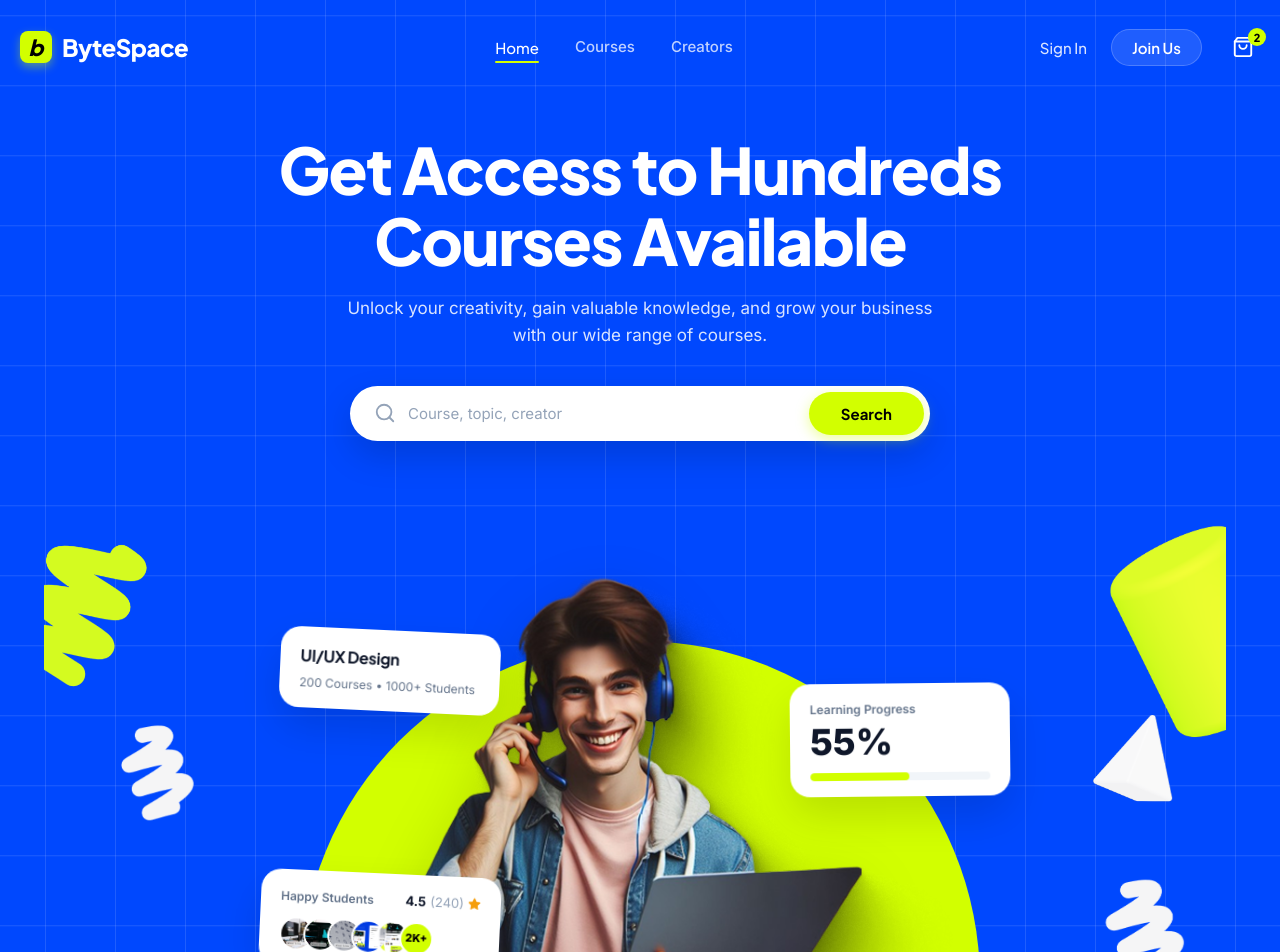
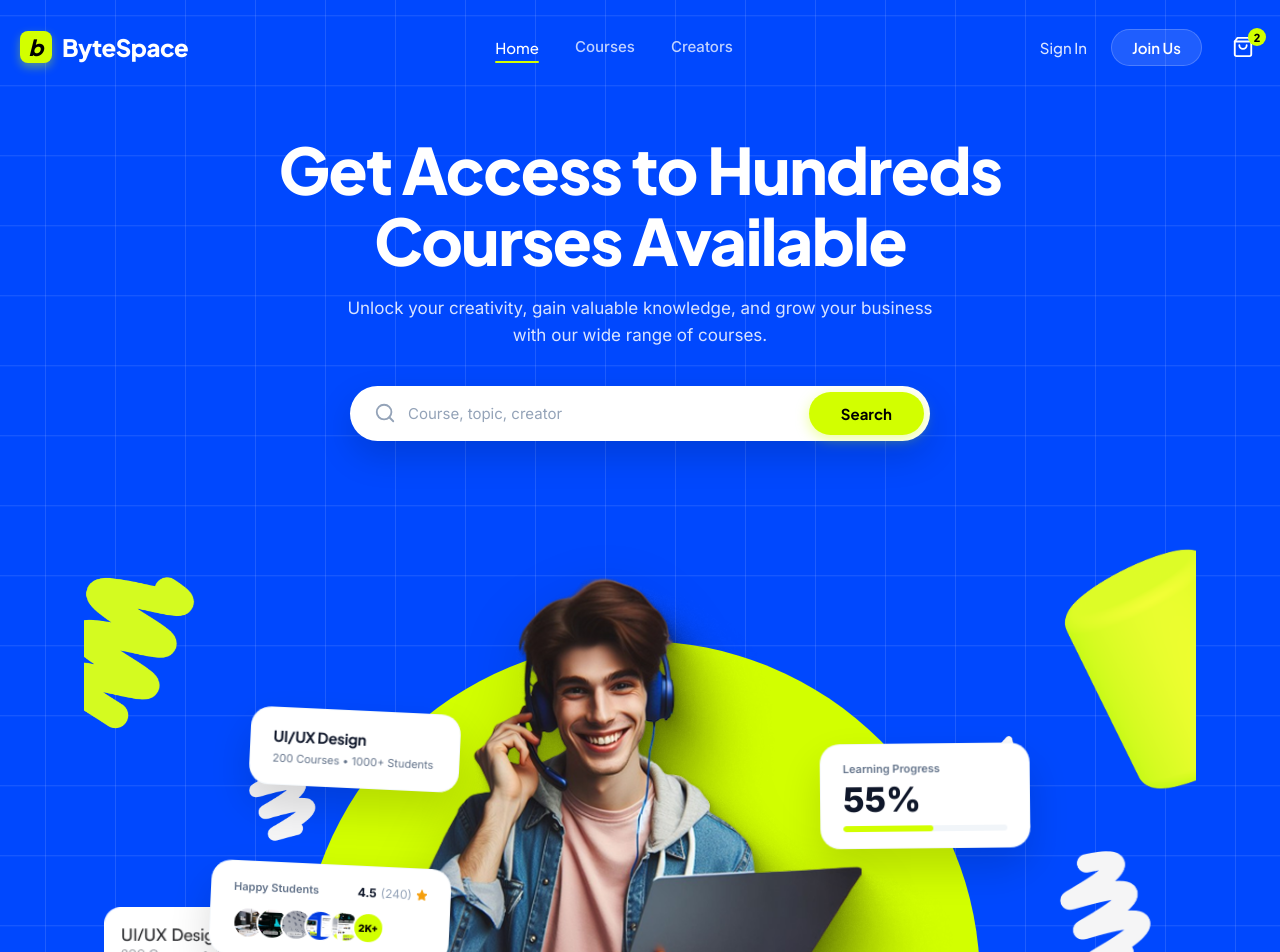
Before and after one commit to Nazrul-dev-91/Doin_tech_assessment-, a React (Vite) app: page / in a window 1280 px wide. Shown: the top 952 px of the page. Built offline with nearby package versions, Linux system fonts and the light colour scheme.

Commit message:
style: refine Hero 3D shape offsets and floating card positions to match Figma reference image

```diff
--- a/src/components/Hero.css
+++ b/src/components/Hero.css
@@ -112,56 +112,57 @@
   position: absolute;
   background: #FFFFFF;
   border-radius: 20px;
-  padding: 16px 20px;
-  box-shadow: 0 20px 40px rgba(0, 0, 0, 0.12);
+  padding: 16px 22px;
+  box-shadow: 0 20px 40px rgba(0, 0, 0, 0.14);
   z-index: 10;
   text-align: left;
   color: #0F172A;
+  border: 1px solid rgba(241, 245, 249, 0.8);
 }
 
 .card-ui-ux {
-  top: 60px;
-  left: -20px;
-  min-width: 220px;
+  top: 140px;
+  left: -50px;
+  min-width: 210px;
 }
 
 .card-ui-ux h4 {
-  font-size: 16px;
+  font-size: 15px;
   font-weight: 700;
   color: #0F172A;
-  margin-bottom: 4px;
+  margin-bottom: 2px;
 }
 
 .card-ui-ux p {
-  font-size: 12px;
+  font-size: 11px;
   color: #64748B;
   margin: 0;
 }
 
 .card-progress {
-  top: 100px;
-  right: -30px;
-  width: 220px;
+  top: 160px;
+  right: -50px;
+  width: 210px;
 }
 
 .card-label {
-  font-size: 12px;
+  font-size: 11px;
   font-weight: 600;
   color: #64748B;
   display: block;
 }
 
 .progress-value {
-  font-size: 36px;
+  font-size: 34px;
   font-weight: 800;
   color: #0F172A;
   line-height: 1.1;
-  margin: 4px 0 10px;
+  margin: 2px 0 8px;
 }
 
 .progress-bar-track {
   width: 100%;
-  height: 8px;
+  height: 6px;
   background: #F1F5F9;
   border-radius: 10px;
   overflow: hidden;
@@ -174,8 +175,8 @@
 }
 
 .card-happy-students {
-  bottom: 40px;
-  left: -40px;
+  bottom: 50px;
+  left: -90px;
   min-width: 240px;
 }
 
@@ -187,7 +188,7 @@
 }
 
 .rating-badge {
-  font-size: 13px;
+  font-size: 12px;
   font-weight: 700;
   color: #0F172A;
   display: flex;
@@ -211,11 +212,11 @@
 }
 
 .avatar-img {
-  width: 34px;
-  height: 34px;
+  width: 32px;
+  height: 32px;
   border-radius: 50%;
   border: 2px solid #FFFFFF;
-  margin-left: -10px;
+  margin-left: -8px;
   object-fit: cover;
 }
 
@@ -224,18 +225,18 @@
 }
 
 .avatar-more {
-  width: 34px;
-  height: 34px;
+  width: 32px;
+  height: 32px;
   border-radius: 50%;
   background-color: var(--primary-color);
   color: #000000;
-  font-size: 11px;
+  font-size: 10px;
   font-weight: 800;
   display: flex;
   align-items: center;
   justify-content: center;
   border: 2px solid #FFFFFF;
-  margin-left: -10px;
+  margin-left: -8px;
 }
 
 /* Floating 3D Shapes */
@@ -246,39 +247,39 @@
 }
 
 .shape-lime-helix {
-  width: 140px;
-  top: 10px;
-  left: 0px;
+  width: 150px;
+  top: 40px;
+  left: 40px;
 }
 
 .shape-white-helix-left {
-  width: 120px;
-  top: 210px;
-  left: 50px;
+  width: 110px;
+  top: 240px;
+  left: 180px;
 }
 
 .shape-white-torus {
-  width: 160px;
-  bottom: 0px;
-  left: 20px;
+  width: 220px;
+  bottom: 40px;
+  left: 60px;
 }
 
 .shape-lime-cylinder {
-  width: 150px;
-  top: 0px;
-  right: 10px;
+  width: 170px;
+  top: 20px;
+  right: 40px;
 }
 
 .shape-white-pyramid {
-  width: 120px;
-  top: 200px;
-  right: 40px;
+  width: 130px;
+  top: 220px;
+  right: 180px;
 }
 
 .shape-white-helix-right {
-  width: 130px;
-  bottom: 20px;
-  right: 30px;
+  width: 150px;
+  bottom: 30px;
+  right: 60px;
 }
 
 /* Responsive adjustments */
```
